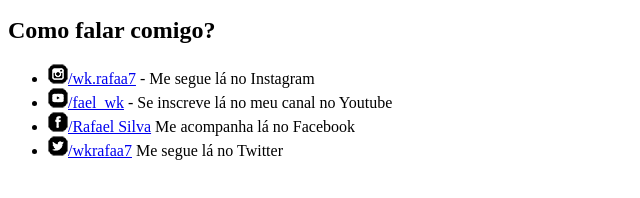
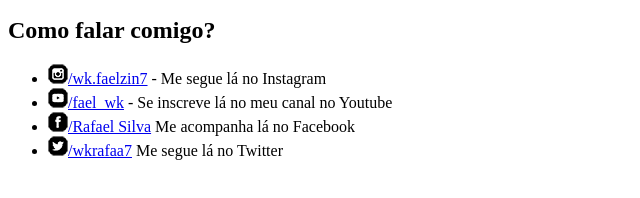
Before and after one commit to rafaelsilvafernandes/html-css, a plain HTML site: page Desafios/d005/index.html in a window 1280 px wide. Shown: the part 336-534 px from the top of the page, 0-640 px from the left. Drawn offline with Linux system fonts and the light colour scheme.

```diff
--- a/Desafios/d005/index.html
+++ b/Desafios/d005/index.html
@@ -14,7 +14,7 @@
     <h2>Como falar comigo?</h2>
     <ul>
         <li>
-            <img src="icone-instagram.png" alt=""><a href="https://instagram.com/wk.rafaa7" target="_blank">/wk.rafaa7</a> - Me segue lá no Instagram
+            <img src="icone-instagram.png" alt=""><a href="https://instagram.com/wk.rafaa7" target="_blank">/wk.faelzin7</a> - Me segue lá no Instagram
         </li>
         <li>
             <img src="icone-youtube.png" alt=""><a href="http://www.youtube.com/@fael_wk" target="_blank">/fael_wk</a> - Se inscreve lá no meu canal no Youtube
```
Also changed, not shown: Desafios/d005/foto minha.png.
